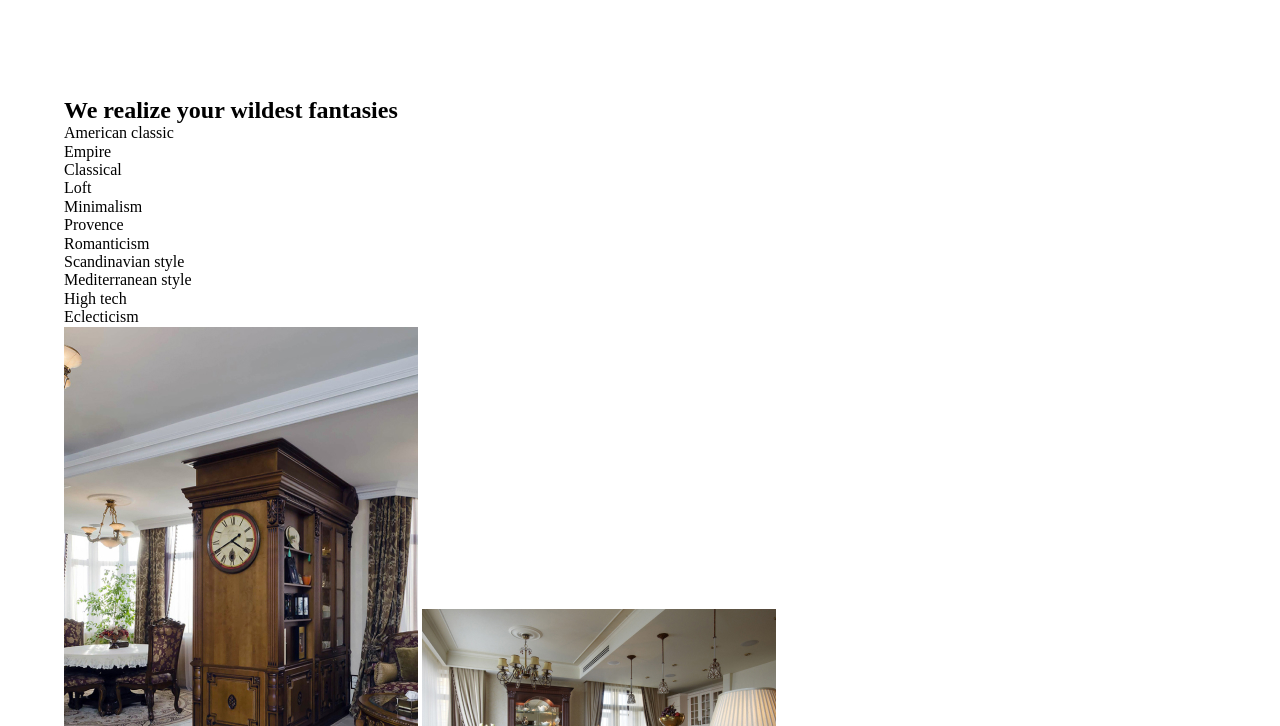
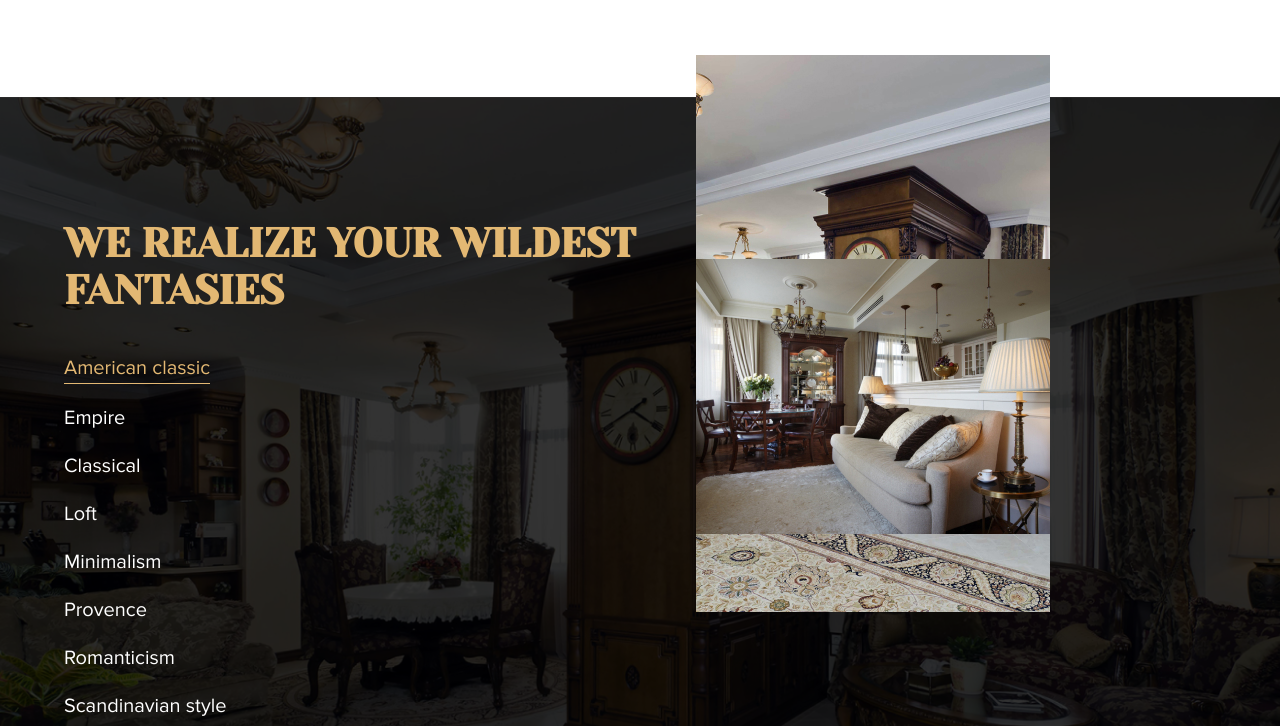
Before and after one commit to puchkovSasha/repair-design-project, a website: page src/index.html in a window 1280 px wide. Shown: the part 4354-5080 px from the top of the page. Drawn offline with Linux system fonts and the light colour scheme.

Commit message:
feat: add css fantasia

```diff
--- a/src/index.html
+++ b/src/index.html
@@ -346,6 +346,8 @@
     <section class="fantasia">
         <div class="fantasia-wrapper">
                 <div class="container">
+                    <div class="fantasia-block">
+
                         <div class="fantasia-left">
                             <div class="fantasia-left-text">
                                 <div class="fantasia-left-text__title"><h2>We realize your wildest fantasies</h2></div>
@@ -370,6 +372,7 @@
                                 <img src="./assets/img/fatntasia-white.jpg" alt="">
                             </div>
                     </div>
+                </div>
         </div>
     </section>
 
--- /dev/null
+++ b/src/sass/_fantasia.sass
@@ -0,0 +1,73 @@
+.fantasia
+    &-wrapper
+        flex-basis: 100%
+        background-image: url('../assets/img/bg-fantasia.jpg')
+        background-repeat: no-repeat
+        background-size: cover
+        background-position: center center
+        max-height: 864px
+
+        position: relative
+
+        z-index: -1
+        box-sizing: border-box
+        &::after
+            content: ''
+            display: block
+            background-color: #000
+            height: 100%
+            left: 0
+            opacity: 0.80
+            position: absolute
+            top: 0
+            width: 100%
+            z-index: -1
+
+    &-block
+        display: flex
+        z-index: 10
+    &-left
+        flex-basis: 76%
+        &-text
+            padding-top: 123px
+            &__title
+                font-family: YesevaOne
+                font-weight: 400
+
+
+                font-size: 27px
+                line-height: 47px
+                text-transform: uppercase
+
+                color: $accent-text-color
+                margin-bottom: 43px
+            &__subtitle,
+            &__descr
+                font-family: ProximaNova
+                font-size: 20px
+
+
+                color: $text-color
+            &__subtitle
+                color: $accent-text-color
+                border-bottom: 1px solid $accent-text-color
+                padding-bottom: 3px
+                margin-bottom: 23px
+                display: inline-block
+            &__descr
+                margin-bottom: 25px
+    &-right
+        img
+            max-width: 100%
+            position: relative
+        img:nth-child(1),
+        img:nth-child(3)
+            margin-right: 5%
+        img:nth-child(1)
+            top: -42px
+        img:nth-child(2)
+            top: -399px
+        img:nth-child(3)
+            top: -275px
+        img:nth-child(4)
+            top: -365px
--- a/src/sass/main.sass
+++ b/src/sass/main.sass
@@ -4,3 +4,4 @@
 @import './_video'
 @import './_repair'
 @import './_steps'
+@import './_fantasia'
```
Also changed, not shown: src/css/main.css.
